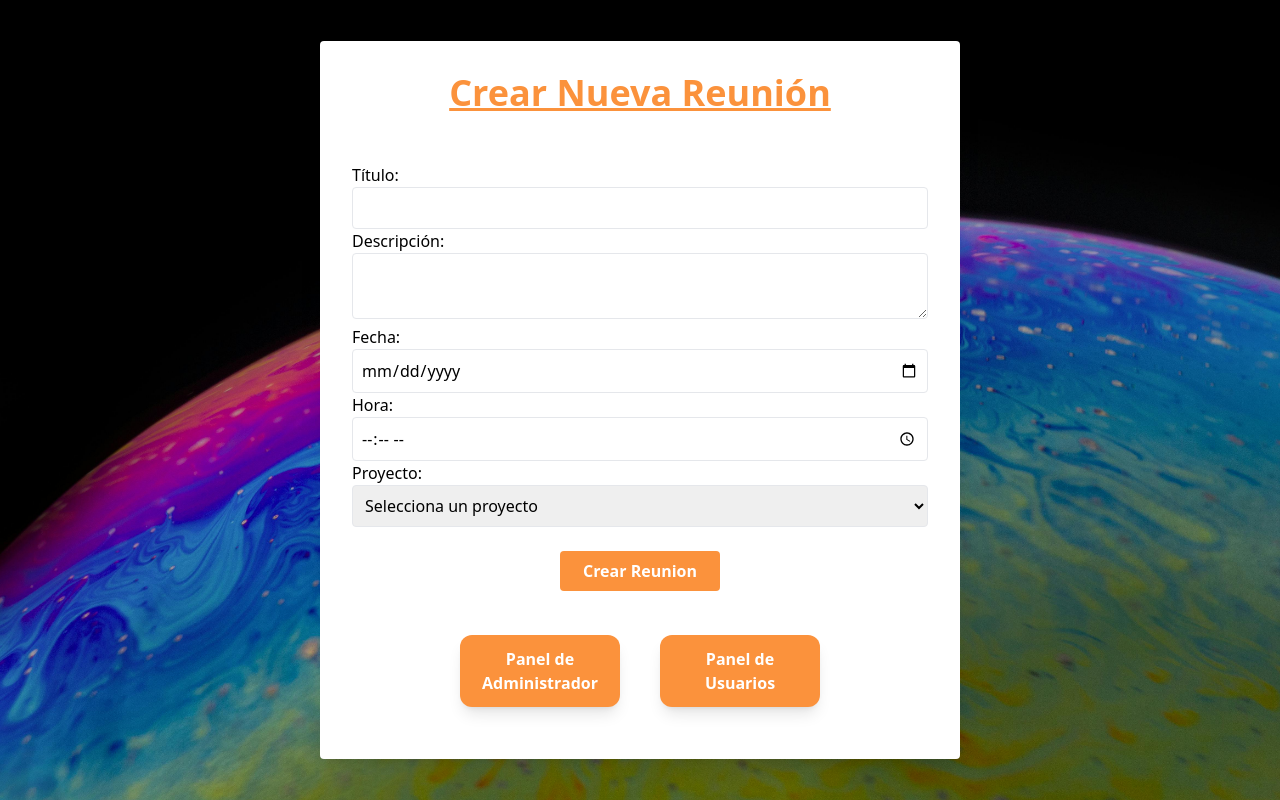
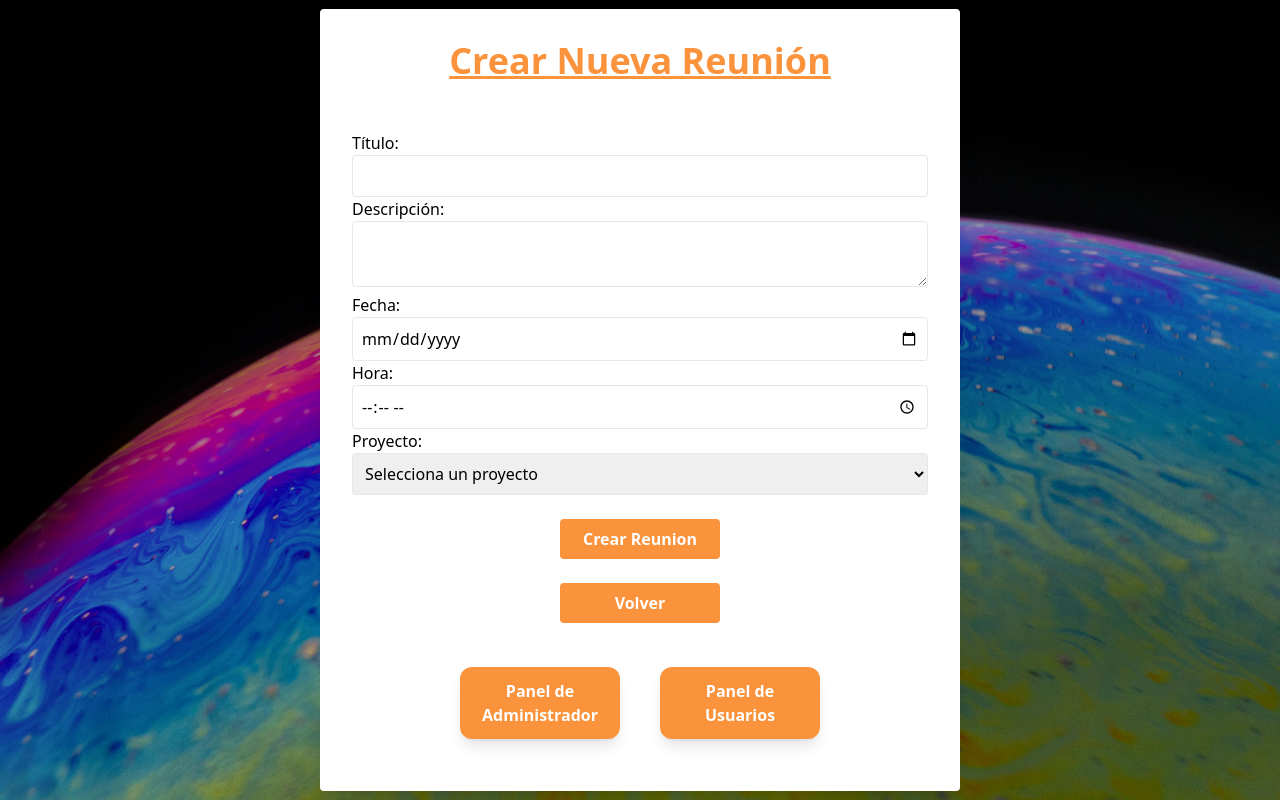
Before and after one commit to Komandarm-Knuckles/DAWM12G6_GePro, a PHP site: page /php/admin/adminCrearReunion.php in a window 1280 px wide. Run offline with PHP 8.4, Linux system fonts and the light colour scheme; a user stored in the database is signed in; data comes from the database, SQL or seed files in the repository; some libraries are stand-ins or nearby versions.

Commit message:
botones ok!

```diff
--- a/php/admin/adminCrearReunion.php
+++ b/php/admin/adminCrearReunion.php
@@ -80,6 +80,11 @@ $proyectos = $con->query("SELECT id_proyecto, nombre FROM proyectos");
         </div>
     </form>
 
+        <!-- Boton de volver -->
+        <div class="flex justify-center items-center gap-10 ">
+            <button type="button" onclick="window.location.href='adminReuniones.php'" class="bg-orange-400 text-white p-2 rounded w-[10em] items-center cursor-pointer hover:bg-orange-700 font-bold">Volver</button>
+        </div>
+
         <!-- Botones de volver a panel administrados o panel usuario -->
         <div class="flex justify-center items-center gap-10">
             <form action="../logout.php" method="POST" class="p-5 flex md:flex-row flex-col gap-10">
```
Also changed, not shown: php/admin/adminCrearUsuario.php (+7 -1 lines).
